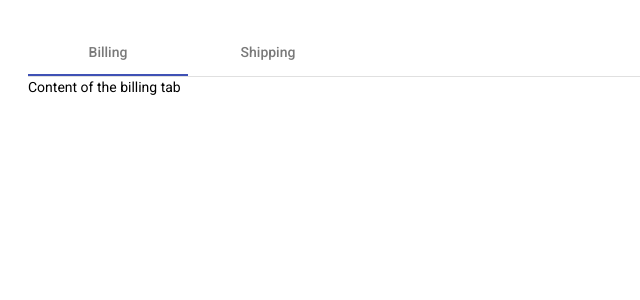
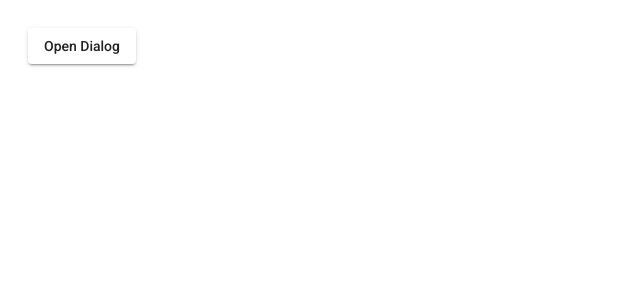
Before and after one commit to GeloneJT/Angular-Material-Demo, an Angular app: page / in a window 1280 px wide. Shown: the top 300 px of the page, without its empty margins (0-640 px from the left). Built offline with nearby package versions, Linux system fonts and the light colour scheme.

Commit message:
material dialog demo completed with passing data to dialog

```diff
--- a/src/app/app.component.html
+++ b/src/app/app.component.html
@@ -1 +1 @@
-<app-material-tabs></app-material-tabs>
+<app-material-dialog></app-material-dialog>
--- /dev/null
+++ b/src/app/edit-course/edit-course.component.html
@@ -0,0 +1,4 @@
+<p>edit-course works!</p>
+
+<button mat-raised-button mat-dialog-close="yes">Yes</button>
+<button mat-raised-button mat-dialog-close="no">No</button>
--- /dev/null
+++ b/src/app/edit-course/edit-course.component.ts
@@ -0,0 +1,17 @@
+import { Component, Inject, InjectionToken, OnInit } from '@angular/core';
+import { MAT_DIALOG_DATA } from '@angular/material/dialog';
+
+
+
+@Component({
+  selector: 'app-edit-course',
+  templateUrl: './edit-course.component.html',
+  styleUrls: ['./edit-course.component.css'],
+})
+export class EditCourseComponent implements OnInit {
+  constructor(@Inject(MAT_DIALOG_DATA) data: any) {
+    console.log('Data', data);
+  }
+
+  ngOnInit(): void {}
+}
--- /dev/null
+++ b/src/app/material-dialog/material-dialog.component.html
@@ -0,0 +1,4 @@
+
+<button mat-raised-button
+(click)="openDialog()"
+>Open Dialog</button>
--- /dev/null
+++ b/src/app/material-dialog/material-dialog.component.ts
@@ -0,0 +1,25 @@
+import { Component, OnInit } from '@angular/core';
+import { MatDialog } from '@angular/material/dialog';
+import { EditCourseComponent } from '../edit-course/edit-course.component';
+
+@Component({
+  selector: 'app-material-dialog',
+  templateUrl: './material-dialog.component.html',
+  styleUrls: ['./material-dialog.component.css'],
+})
+export class MaterialDialogComponent implements OnInit {
+  openDialog() {
+    this.dialog
+      .open(EditCourseComponent, {
+        data: {
+          courseId: 1
+        }
+      })
+      .afterClosed()
+      .subscribe((result) => console.log(result));
+  }
+
+  constructor(private dialog: MatDialog) {}
+
+  ngOnInit(): void {}
+}
```
Also changed, not shown: src/app/app.module.ts (+9 -4 lines), src/app/edit-course/edit-course.component.css (added), src/app/material-dialog/material-dialog.component.css (added), 2 other files (tests, documents, lock files or other folders).
